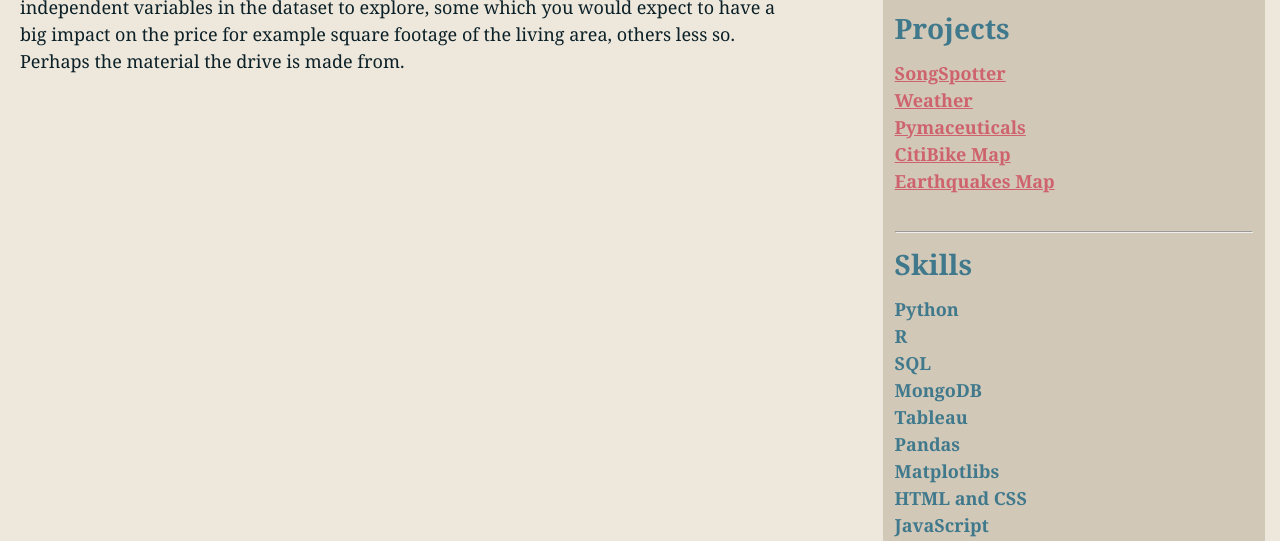
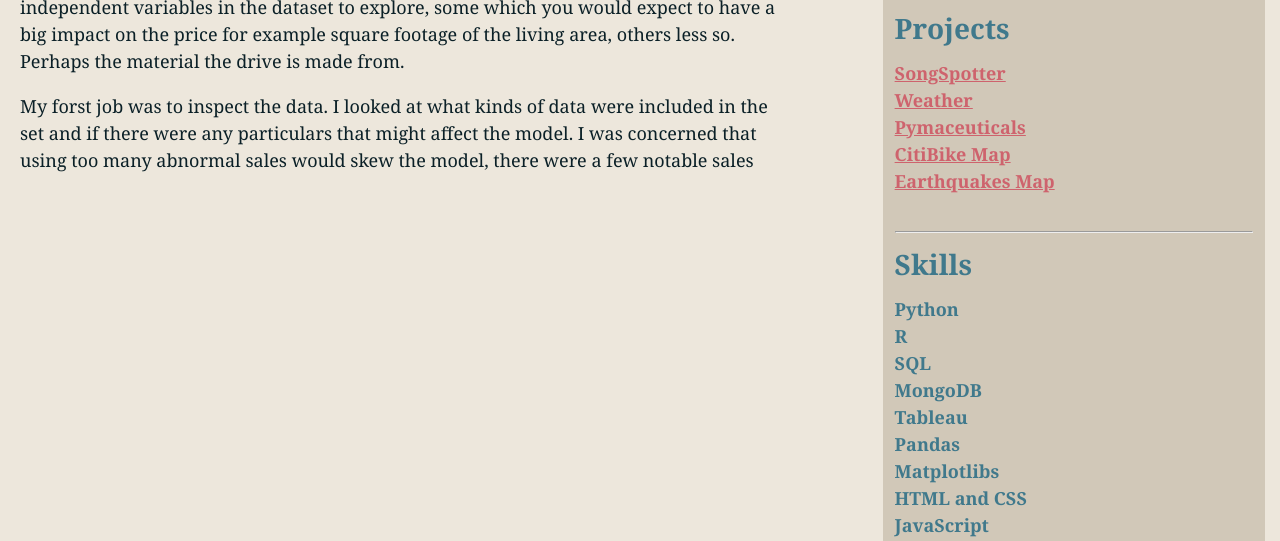
Before and after one commit to beckykwarren/HousingProject, a plain HTML site: page index.html in a window 1280 px wide. Shown: the part 259-800 px from the top of the page. Drawn offline with Linux system fonts and the light colour scheme.

Commit message:
added detail to the description of process

```diff
--- a/index.html
+++ b/index.html
@@ -18,6 +18,7 @@
               <h2>Ames Iowa</h2>
           </section>
             <p>I wanted to explore some different Machine Learning models. I chose to investigate the Ames Iowa housing dataset as there appeared to be a lot to dig into. The target with this dataset is to create a model for predicting house prices. There were a whole range of independent variables in the dataset to explore, some which you would expect  to have a big impact on the price for example square footage of the living area, others less so. Perhaps the material the drive is made from.  </p>
+            <p> My forst job was to inspect the data. I looked at what kinds of data were included in the set and if there were any particulars that might affect the model. I was concerned that using too many abnormal sales would skew the model, there were a few notable sales </p>
             <br>
             <!-- <table>
                 <tr>
```
